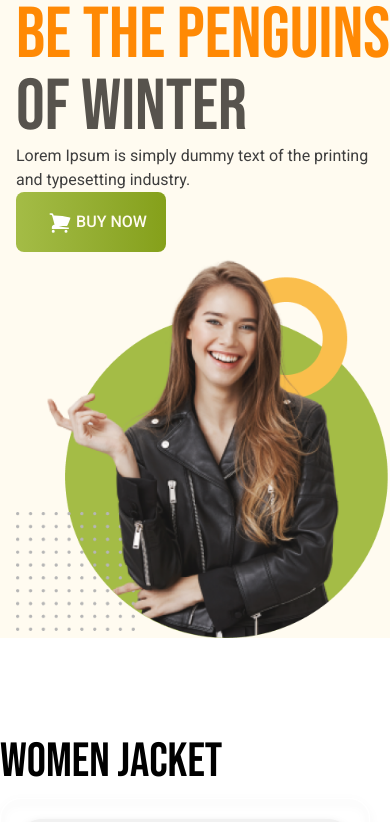
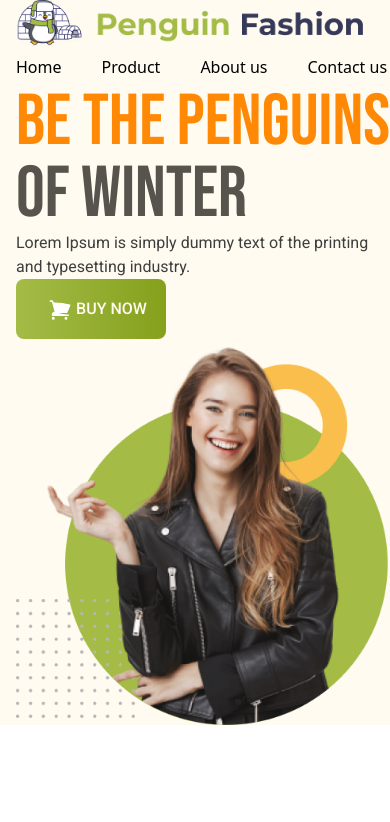
Before and after one commit to shake-R97/penguin-web-tailwind, a plain HTML site: page index.htm in a window 390 px wide. Shown: the top 822 px of the page. Drawn offline with nearby package versions, Linux system fonts and the light colour scheme.

Commit message:
make it responsive for small medium and larger deviecs

```diff
--- a/index.htm
+++ b/index.htm
@@ -25,7 +25,21 @@
 <body>
 
     <header class="bg-[#FFFBF0] pl-4  md:pl-4">
-        <nav>
+        <nav class="flex flex-col content-center lg:flex-row  lg:justify-between md:flex-row md:justify-between max-w-[1300px] mx-auto">
+
+            <div>
+                <img class="max-w-[350px]" src="icons/logo.png" alt="">
+            </div>
+
+            <div >
+                <ul class="flex gap-10 mt-2 mb-2">
+                    <li>Home</li>
+                    <li>Product</li>
+                    <li>About us</li>
+                    <li>Contact us</li>
+
+                </ul>
+            </div>
 
         </nav>
         <!-- banner -->
@@ -213,7 +227,7 @@
         </section>
         <!-- find section -->
         <section class="max-w-[1300px] mt-28 mb-20 mx-auto">
-            <div class="flex flex-col-reverse gap-5 lg:flex lg:gap-36">
+            <div class="flex flex-col-reverse gap-5 lg:flex-row md:flex-row md:gap-2">
                 <div class="details ">
 
                     <div class="max-w-[488px] max-h-[130px] border-2px rounded-2xl shadow-lg pl-[26px] pt-[20px] pr-[65px] pb-[20px] flex gap-5 mb-7">
@@ -243,7 +257,7 @@
 
                 </div>
                 <div class="img max-w-[595px] mt-13">
-                    <img src="/images/shopping.png" alt="">
+                    <img src="/images/shopping.png" alt=""
                 </div>
             </div>
         </section>
```
